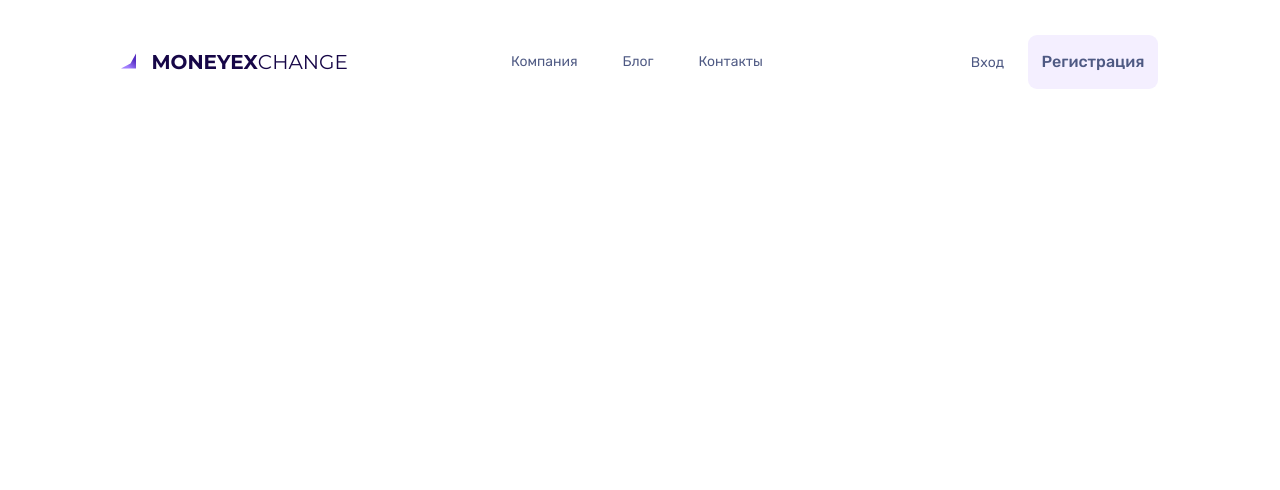
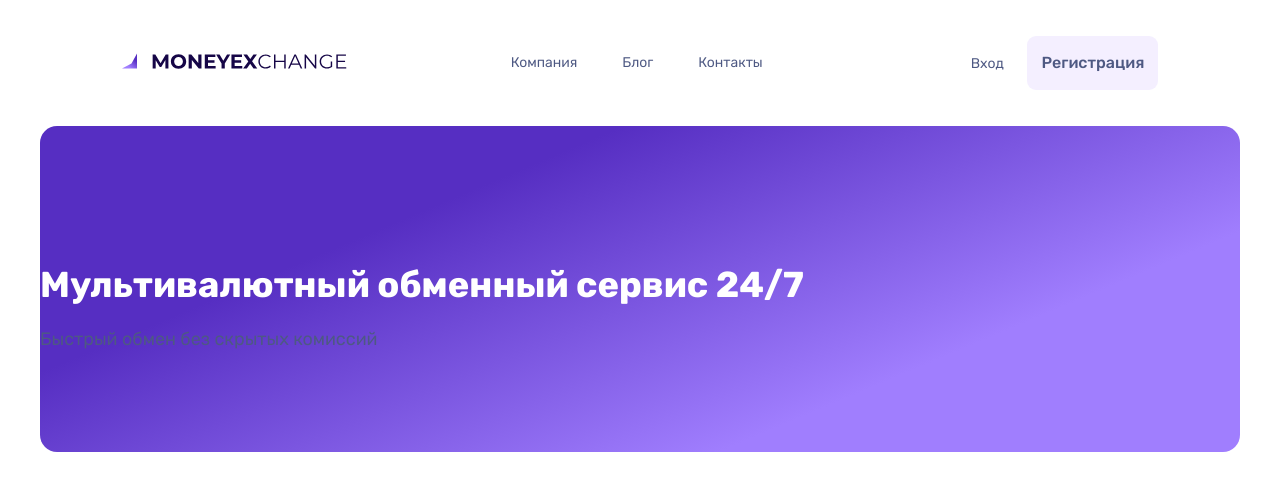
Before and after one commit to sergeless/exchange, a website: page src/index.html in a window 1280 px wide. Drawn offline with Linux system fonts and the light colour scheme; files that its build step writes are made by us from their sources; files whose address does not match are found by name.

Commit message:
fixed header

```diff
--- a/src/index.html
+++ b/src/index.html
@@ -11,32 +11,24 @@
 <body>
     <div class="wrapper">
         <header class="header">
-            <div class="brand">
-                <div class="brand__logo">
-                    <svg width="15" height="16" viewBox="0 0 15 16" fill="none" xmlns="http://www.w3.org/2000/svg">
-                        <path d="M15 0.5L9.5 10.5L0 15.5H15V0.5Z" fill="url(#paint0_linear)"/>
-                        <defs>
-                        <linearGradient id="paint0_linear" x1="11.1548" y1="5.42507" x2="5.25648" y2="12.6023" gradientUnits="userSpaceOnUse">
-                        <stop stop-color="#562EC2"/>
-                        <stop offset="1" stop-color="#A07EFE"/>
-                        </linearGradient>
-                        </defs>
-                        </svg>
-                </div>
-                <div class="brand__title"><span>MONEYEX</span>CHANGE</div>
-            </div>
-            <nav>
-                <ul class="menu">
-                    <li class="menu__item"><a class="menu__link" href="#">Компания</a></li>
-                    <li class="menu__item"><a class="menu__link" href="#">Блог</a></li>
-                    <li class="menu__item"><a class="menu__link" href="#">Контакты</a></li>
-                </ul>
+            <a href="#" class="logo"><img src="../img/logo.svg" alt="MoneyExChange"></a>
+            <nav class="menu">
+                <a class="menu__link" href="#">Компания</a>
+                <a class="menu__link" href="#">Блог</a>
+                <a class="menu__link" href="#">Контакты</a>
             </nav>
             <div class="auth">
                 <a href="#" class="auth__enter menu__link">Вход</a>
                 <button class="auth__registration">Регистрация</button>
             </div>
         </header>
+        <section class="main">
+            <h1>Мультивалютный обменный сервис 24/7</h1>
+            <p class="main__title">Быстрый обмен без скрытых комиссий</p>
+            <div class="main__calculate">
+
+            </div>
+        </section>
     </div>
     <script src="js/main.js"></script>
 </body>
--- a/src/sass/colors.sass
+++ b/src/sass/colors.sass
@@ -1 +1,2 @@
 $color-main: #4E5983
+$white: #FFFFFF
--- a/src/sass/main.sass
+++ b/src/sass/main.sass
@@ -24,32 +24,18 @@ body
     justify-content: space-around
     align-items: center
     font-size: 14px
-    padding: 35px 0
+    padding: 3% 0
 
 .menu
     display: flex
     padding-left: 0
     margin: 0
 
-    &__item
+    &__link
         list-style: none
         margin-right: 4.5rem
-
-    &__link
         text-decoration: none
         color: $color-main
-
-.brand
-    font-family: 'Montserrat'
-    font-size: 20px
-    color: #160647
-    line-height: 24px
-    display: flex
-    span
-        font-weight: bold
-
-    &__logo
-        margin-right: 15px
 
 .auth
     &__enter
@@ -66,3 +52,12 @@ body
         color: #4E5983
         border: none
         cursor: pointer
+
+/*=================================Main=====================================================*/
+.main
+    background: linear-gradient(157.1deg, #562EC2 29.59%, #A07EFE 73.59%)
+    border-radius: 17px
+    padding: 113px 0 84px
+
+h1
+    color: $white
```
Also changed, not shown: build/css/all.css, build/img/logo.svg (added), build/index.html.
